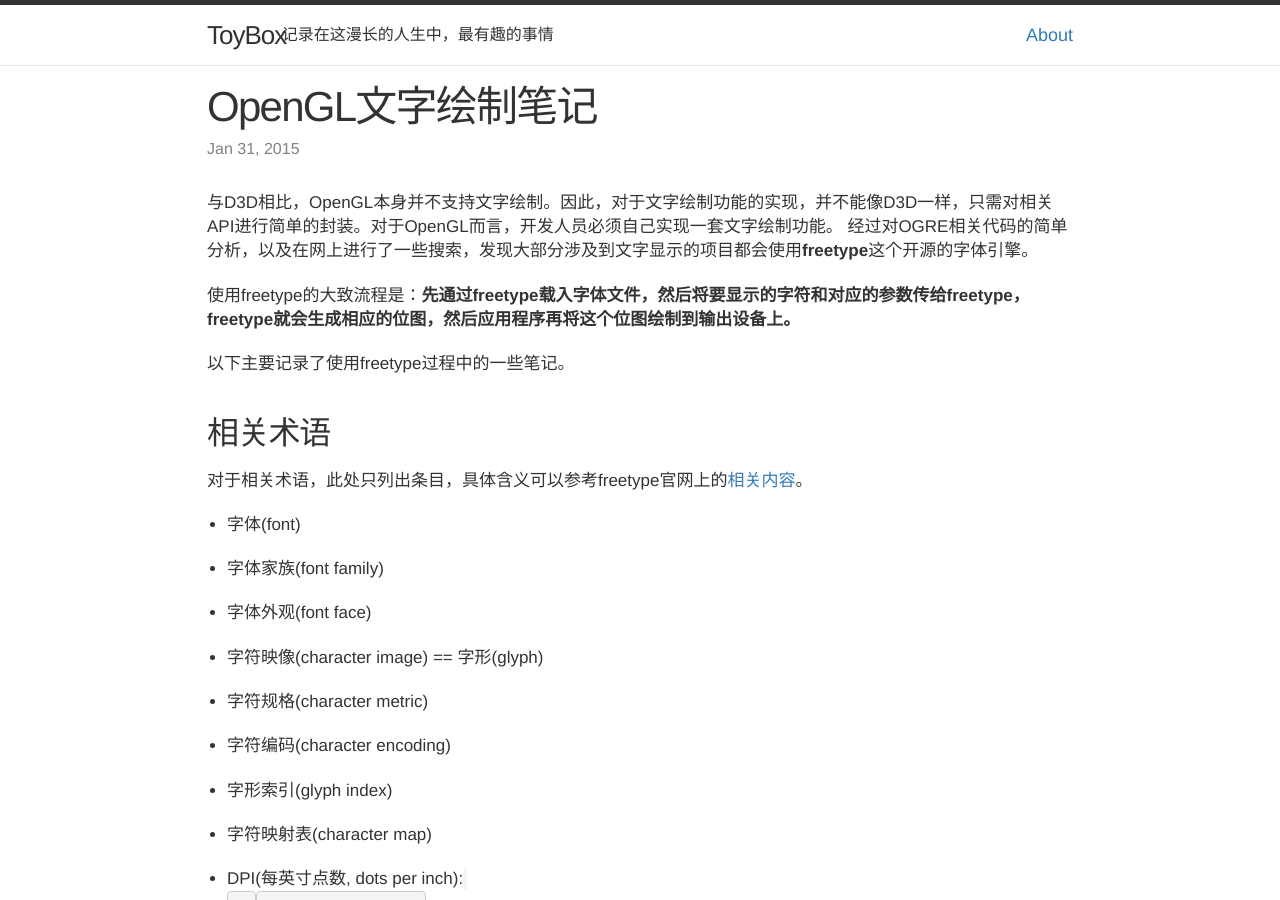
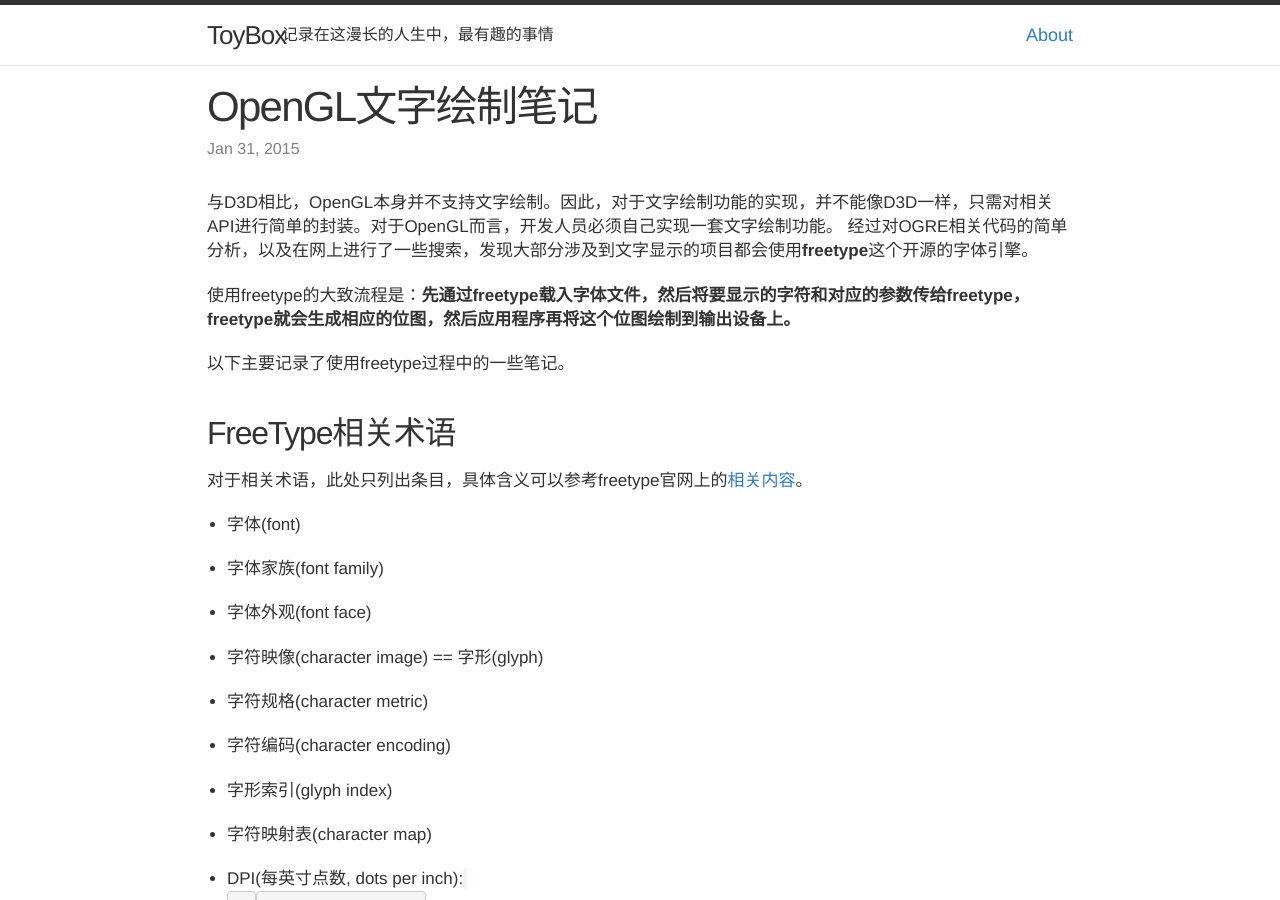
Before and after one commit to Gemini2015/gemini2015.github.io, a Jekyll site: the page built from _posts/2015-01-31-opengl-text-drawing-note.markdown, in a window 1280 px wide and 900 px high. Built offline with Jekyll 4.4.1, drawn with Linux system fonts in a browser that asks for light colours; nearby versions of some CDN libraries; comment, search, counter and statistics services are not loaded.

Commit message:
修正标题

```diff
--- a/_posts/2015-01-31-opengl-text-drawing-note.markdown
+++ b/_posts/2015-01-31-opengl-text-drawing-note.markdown
@@ -15,7 +15,7 @@ description: 记录实现OpenGL文字绘制的过程
 以下主要记录了使用freetype过程中的一些笔记。
 
 
-## 相关术语
+## FreeType相关术语
 对于相关术语，此处只列出条目，具体含义可以参考freetype官网上的[相关内容](http://www.freetype.org/freetype2/docs/glyphs/glyphs-1.html)。
 
 - 字体(font)
@@ -47,7 +47,7 @@ description: 记录实现OpenGL文字绘制的过程
 - Bearing
 - Advance
 
-## 使用步骤
+## FreeType使用步骤
 可以将freetype当成这样一个黑箱：我们的应用程序负责提供字体文件，需要绘制的字符，以及相应的参数，freetype返回对应字符的位图，然后我们的应用程序再将位图绘制到输出设备上。
 可以按照下面提供的基本步骤来使用freetype：
 
```
